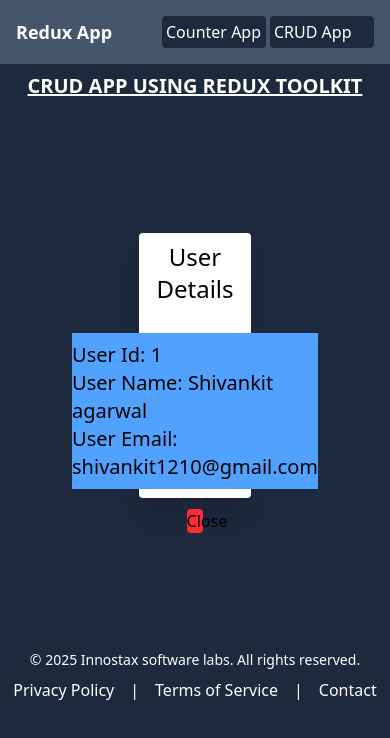
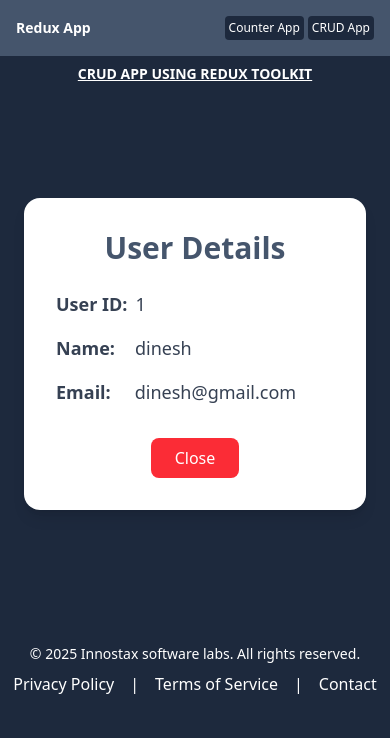
Before and after one commit to Shivankit-1210/training-period, a React (Vite) app in the folder Day4/Crud-Redux/: page /read/1 in a window 390 px wide. Shown: the top 738 px of the page. Built offline with nearby package versions, Linux system fonts and the light colour scheme.

Commit message:
handle responsiveness

```diff
--- a/Day4/Crud-Redux/src/App.jsx
+++ b/Day4/Crud-Redux/src/App.jsx
@@ -13,7 +13,7 @@ function App() {
     <BrowserRouter>
       <Navbar />
       <div className="w-full h-full flex item-center justify-center p-2 flex-col">
-        <h2 className="font-bold text-center text-white text-xl underline">
+        <h2 className="font-bold text-center text-white md:text-xl text-sm underline">
           CRUD APP USING REDUX TOOLKIT{" "}
         </h2>
         <Routes>
--- a/Day4/Crud-Redux/src/Create.jsx
+++ b/Day4/Crud-Redux/src/Create.jsx
@@ -84,7 +84,7 @@ const Create = () => {
         <div>
           <label htmlFor="email" className="block text-sm font-medium mb-1">Email</label>
           <input
-            type="email"
+            // type="email"
             name="email"
             className="w-full border border-gray-300 p-2 rounded "
             value={formData.email}
--- a/Day4/Crud-Redux/src/Data.jsx
+++ b/Day4/Crud-Redux/src/Data.jsx
@@ -1,17 +1,17 @@
 export const userList = [
 {
-    name: "Shivankit agarwal",
-    email: "shivankit1210@gmail.com",
+    name: "dinesh",
+    email: "dinesh@gmail.com",
     id:1,
 },
 {
-    name: "Shivani",
-    email: "shivani@gmail.com",
+    name: "vikash",
+    email: "vikash@gmail.com",
     id:2,
 },
 {
-    name: "Shekhar",
-    email: "shekhar@gmail.com",
+    name: "Shyam",
+    email: "Shyam@gmail.com",
     id:3,
 },
 ]
--- a/Day4/Crud-Redux/src/Home.jsx
+++ b/Day4/Crud-Redux/src/Home.jsx
@@ -1,5 +1,5 @@
 import React from "react";
-import { useSelector, useDispatch} from "react-redux";
+import { useSelector, useDispatch } from "react-redux";
 import { Link } from "react-router-dom";
 import toast, { Toaster } from "react-hot-toast";
 import { deleteUser } from "./UserReducer";
@@ -8,61 +8,67 @@ const Home = () => {
   const users = useSelector((state) => state.users);
   const dispatch = useDispatch();
 
-  const handleDelete=(id)=>{
-    console.log("delete inside")
-    const duser = users.find(user=>user.id == id);
-    dispatch(deleteUser({
+  const handleDelete = (id) => {
+    console.log("delete inside");
+    const duser = users.find((user) => user.id == id);
+    dispatch(
+      deleteUser({
         id: id,
         name: duser.name,
         email: duser.email,
-    }))
-    toast.error("User deleted ")
-  }
+      })
+    );
+    toast.error("User deleted ");
+  };
   return (
-    <div className=" w-[100%] flex flex-col h-[530px]">
+    <div className=" w-[100%] flex flex-col h-[530px] m-2">
       <Toaster />
       <div className="flex flex-col item-center justify-center gap-12 ">
         <Link
           to="/create "
-        className="cursor-pointer flex text-center bg-slate-500 w-24 p-1 border-none hover:bg-slate-900  rounded-sm border rounded-md text-white justify-items-start "
+          className="cursor-pointer flex text-center bg-slate-500 md:w-22 w-20 text-xs font-bold p-1 border-none hover:bg-slate-900  rounded-sm border rounded-md text-white justify-items-start "
         >
           Add User +
         </Link>
       </div>
 
-      <div className="w-[100%]  flex item-center justify-center">
-        <table className="m-2 bg-slate-300 w-[40%] border rounded-md">
+      <div className="w-[100%]  flex item-center justify-center ">
+        <table className="md:m-2 mt-5 bg-slate-300 md:w-[80%] w-[80%] border rounded-md">
           <thead className="border-slate-800 border-b bg-slate-200">
             <tr>
-              <th className="text-left p-2">Id</th>
-              <th className="text-left p-2">Name</th>
-              <th className="text-left p-2">Email</th>
-              <th className="text-left p-2">Action</th>
+              <th className="text-left md:p-2">Id</th>
+              <th className="text-left md:p-2 p-1">Name</th>
+              <th className="text-left md:p-2 p-1">Email</th>
+              <th className="text-left md:p-2 p-1">Action</th>
             </tr>
           </thead>
           <tbody>
             {users.map((user, index) => (
-              <tr key={index} className="border-b border-slate-400">
-                <td className="p-2">{user.id}</td>
-                <td className="p-2">{user.name}</td>
-                <td className="p-2">{user.email}</td>
-                <td className="p-2">
-
+              <tr key={index} className="border-b border-slate-400 ">
+                <td className="md:p-2 text-[12px] md:text-lg">{user.id}</td>
+                <td className="md:p-2 text-[12px] md:text-lg">{user.name}</td>
+                <td className="md:p-2 text-[12px] md:text-lg">{user.email}</td>
+                <td className="md:p-2 text-[12px] md:text-lg">
+                  <div className=" md:flex-row flex flex-col gap-2 mx-2 my-2  md:gap-0 items-center md:justify-start ">
                     <Link
                       to={`/read/${user.id}`}
-                    className="bg-blue-400 hover:bg-blue-500 p-1 m-1 rounded-sm cursor-pointer transform transition-transform duration-100 hover:scale-105"
+                      className="bg-blue-400 hover:bg-blue-500 md:p-1 md:h-8 md:m-1 w-16 rounded-sm cursor-pointer transform transition-transform duration-100 hover:scale-105 text-center"
                     >
                       Read
                     </Link>
                     <Link
                       to={`/edit/${user.id}`}
-                    className="bg-yellow-400 hover:bg-yellow-500 p-1 m-1 rounded-sm cursor-pointer transition-transform duration-100 hover:scale-105"
+                      className="bg-yellow-400 hover:bg-yellow-500 md:p-1 md:h-8 md:m-1 w-16 rounded-sm cursor-pointer transition-transform duration-100 hover:scale-105 text-center"
                     >
                       Edit
                     </Link>
-                  <button className="bg-red-500 hover:bg-red-600 p-1 m-1 rounded-sm cursor-pointer transition-transform duration-100 hover:scale-105" onClick={()=>handleDelete(user.id)}>
+                    <button
+                      className="bg-red-500 hover:bg-red-600 md:p-1 md:h-8 md:m-1 w-16 rounded-sm cursor-pointer transition-transform duration-100 hover:scale-105 text-center"
+                      onClick={() => handleDelete(user.id)}
+                    >
                       Delete
                     </button>
+                  </div>
                 </td>
               </tr>
             ))}
--- a/Day4/Crud-Redux/src/Navbar.jsx
+++ b/Day4/Crud-Redux/src/Navbar.jsx
@@ -5,11 +5,11 @@ const Navbar = () => {
   return (
     <nav className="bg-slate-600 p-4 text-white">
       <div className="container mx-auto flex justify-between items-center">
-        <div className="text-lg font-bold">Redux App</div>
+        <div className="md:text-lg text-sm font-bold">Redux App</div>
         <div className="space-x-1 flex">
             <Link to="/counter" className="cursor-pointer
-            transform transition-transform duration-100 hover:scale-105 flex  bg-slate-800 w-26 p-1 border-none hover:bg-slate-900  rounded-sm border rounded-md text-white justify-items-start">Counter App </Link>
-            <Link to="/" className="cursor-pointer transform transition-transform duration-100 hover:scale-105 flex  bg-slate-800 w-26 p-1 border-none hover:bg-slate-900  rounded-sm border rounded-md text-white justify-items-start " >CRUD App</Link>
+            transform transition-transform duration-100 hover:scale-105 flex  bg-slate-800 md:w-26 text-xs md:text-sm p-1 border-none hover:bg-slate-900  rounded-sm border rounded-md text-white justify-items-start">Counter App </Link>
+            <Link to="/" className="cursor-pointer transform transition-transform duration-100 hover:scale-105 flex  bg-slate-800 md:w-26 text-xs p-1 border-none hover:bg-slate-900  rounded-sm border rounded-md text-white justify-items-start " >CRUD App</Link>
         </div>
       </div>
     </nav>
--- a/Day4/Crud-Redux/src/Read.jsx
+++ b/Day4/Crud-Redux/src/Read.jsx
@@ -1,40 +1,56 @@
-import React, { useEffect, useState } from 'react'
-import { useSelector } from 'react-redux'
+import React, { useEffect, useState } from 'react';
+import { useSelector } from 'react-redux';
 import { Link, useParams } from 'react-router-dom';
 
 const Read = () => {
-    const users = useSelector((state)=> state.users);
+  const users = useSelector((state) => state.users);
+  const [user, setUser] = useState(null);
+  const { id } = useParams();
 
-    const [user,setUser]= useState(null)
+  useEffect(() => {
+    const Ruser = users.find((e) => e.id == id);
+    setUser(Ruser);
+  }, [id, users]);
 
-    const {id} = useParams();
-
-    useEffect(()=>{
-
-        const Ruser = users.find((e)=>e.id==id)
-        setUser(Ruser)
-    },[id,users])
-
-    if(!user){
-        return <div>Loading....</div>
-    }
+  if (!user) {
+    return (
+      <div className="flex items-center justify-center h-screen text-xl font-semibold text-gray-600">
+        Loading...
+      </div>
+    );
+  }
 
   return (
-    <div className=' h-[530px] flex items-center justify-center'>
-      <div className='w-[30%] h-[50%] bg-white flex flex-col rounded shadow-xl '>
-      <h1 className='text-center m-2 font-medium text-2xl'>User Details</h1>
-      <div className='flex flex-col items-center justify-center'>
-      <div className='bg-blue-400 flex flex-col my-5 mx-0 py-2 text-xl'>
-         <span>User Id: {user.id}</span>
-         <span>User Name: {user.name}</span>
-         <span>User Email: {user.email}</span>
-      </div>
-      <Link className='bg-red-500 w-[15%] text-center rounded font-medium' to="/">Close</Link>
-      </div>
-
+    <div className="h-[540px] flex items-center justify-center   p-4">
+      <div className="w-full max-w-md bg-white rounded-2xl shadow-lg p-8">
+        <h1 className="text-3xl font-bold text-center text-slate-600 mb-6">
+          User Details
+        </h1>
+        <div className="space-y-4 text-lg text-gray-700">
+          <div className="flex ">
+            <span className="font-semibold">User ID:</span>
+            <span className='ml-2'>{user.id}</span>
+          </div>
+          <div className="flex ">
+            <span className="font-semibold">Name:</span>
+            <span className='ml-5'>{user.name}</span>
+          </div>
+          <div className="flex ">
+            <span className="font-semibold">Email:</span>
+            <span className='ml-6'>{user.email}</span>
+          </div>
+        </div>
+        <div className="mt-8 flex justify-center">
+          <Link
+            to="/"
+            className="px-6 py-2 bg-red-500 text-white rounded-lg font-medium hover:bg-red-600 transition duration-200"
+          >
+            Close
+          </Link>
+        </div>
       </div>
     </div>
-  )
-}
+  );
+};
 
-export default Read
+export default Read;
```
Lines whose indentation alone changed are shown as unchanged.
